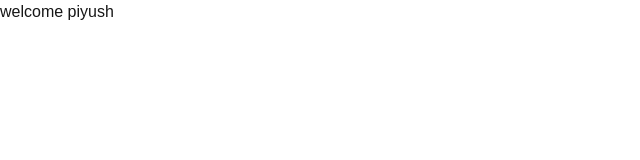
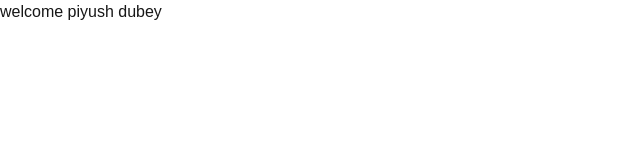
Before and after one commit to Dev-Shannn/doon-blog, a Next.js app: page / in a window 1280 px wide. Shown: the top 160 px of the page, without its empty margins (0-640 px from the left). Built offline with nearby package versions, Linux system fonts and the light colour scheme.

Commit message:
worked on new branch

```diff
--- a/src/app/page.tsx
+++ b/src/app/page.tsx
@@ -3,7 +3,7 @@ import Image from "next/image";
 export default function Home() {
   return (
     <div className="grid grid-rows-[20px_1fr_20px] items-center justify-items-center min-h-screen p-8 pb-20 gap-16 sm:p-20 font-[family-name:var(--font-geist-sans)]">
-     welcome piyush
+     welcome piyush dubey
     </div>
   );
 }
```
